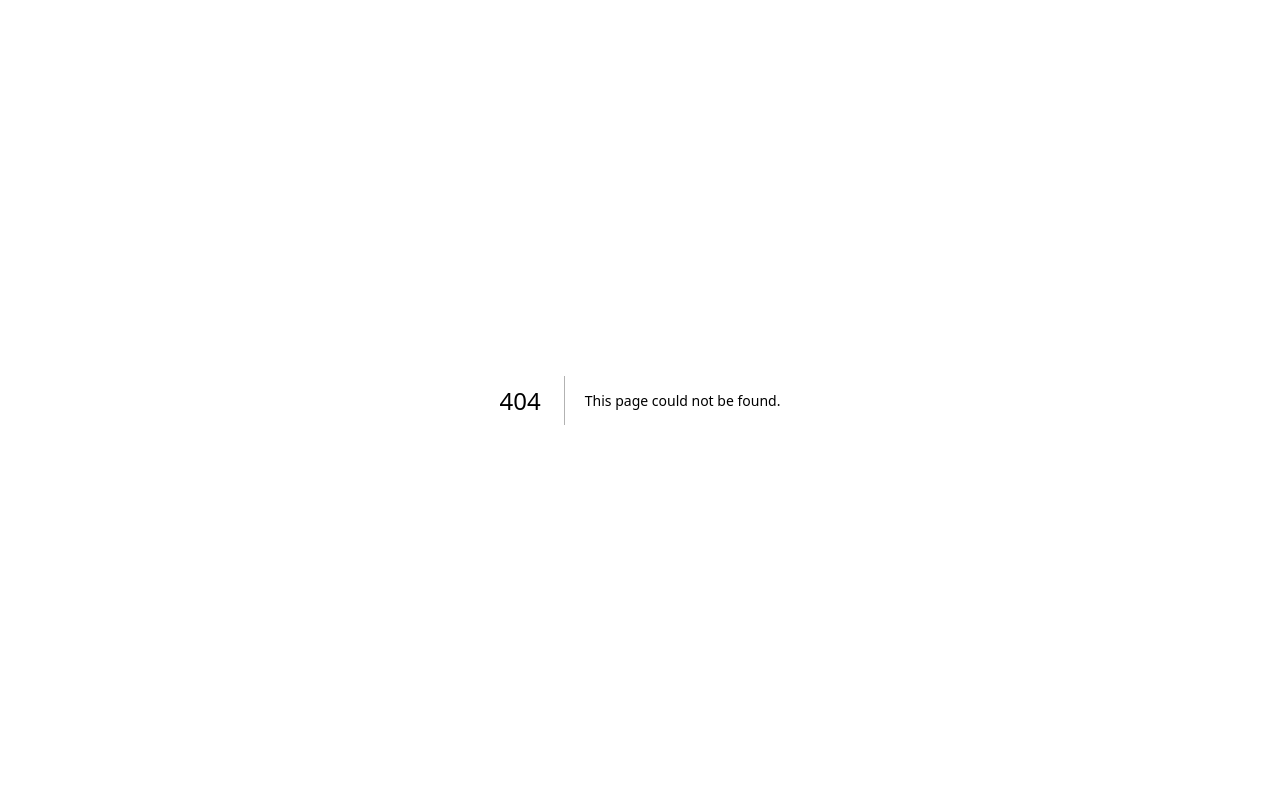
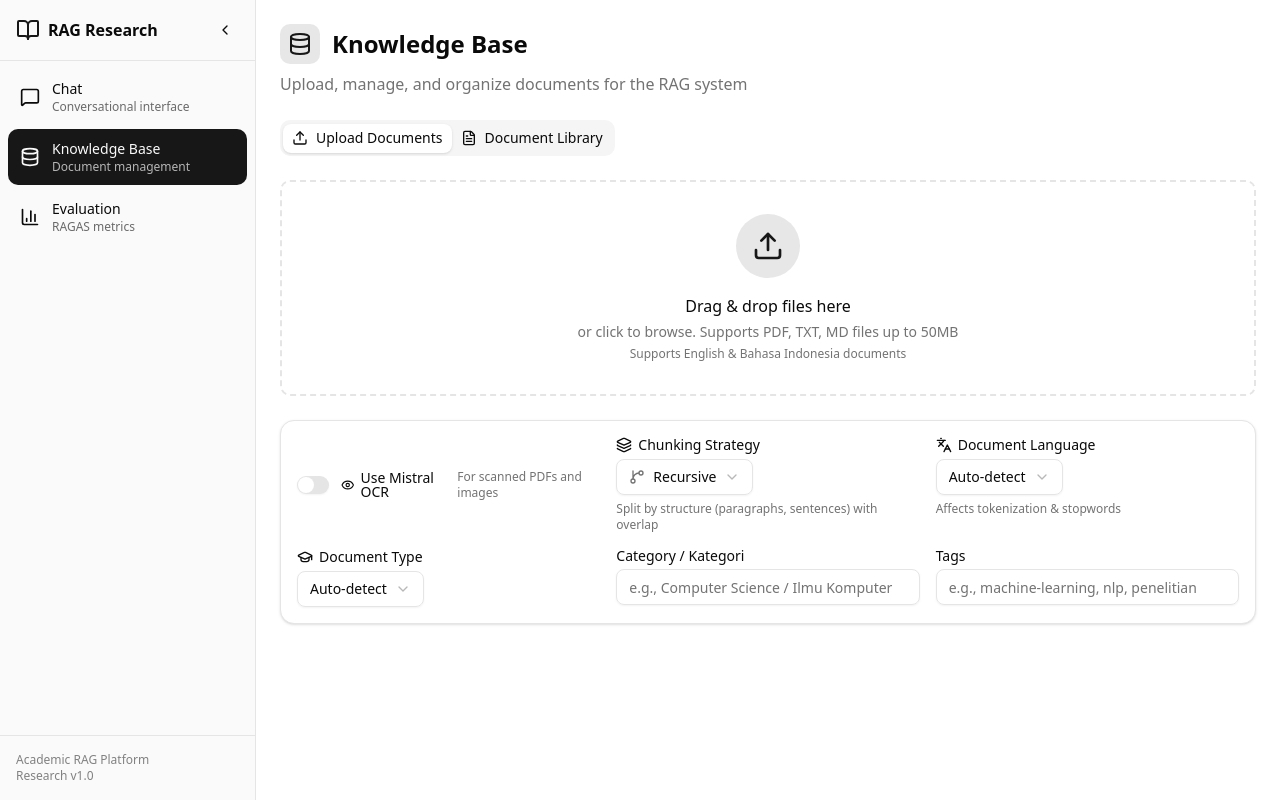
Before and after one commit to yehezkieldio/academic-research-rag-chatbot, a Next.js app: page /manage in a window 1280 px wide. Before the commit this address had no page. Built offline with nearby package versions, Linux system fonts and the light colour scheme.

Commit message:
feat: add pages

```diff
--- /dev/null
+++ b/src/app/evaluation/page.tsx
@@ -0,0 +1,29 @@
+import { BarChart3 } from "lucide-react";
+import { EvaluationDashboard } from "@/components/evaluation/evaluation-dashboard";
+import { Sidebar } from "@/components/layout/sidebar";
+
+export default function EvaluationPage() {
+    return (
+        <div className="flex h-screen bg-background">
+            <Sidebar />
+            <main className="flex-1 overflow-auto">
+                <div className="mx-auto max-w-7xl p-6">
+                    {/* Header */}
+                    <div className="mb-6">
+                        <div className="mb-2 flex items-center gap-3">
+                            <div className="rounded-lg bg-primary/10 p-2">
+                                <BarChart3 className="h-6 w-6 text-primary" />
+                            </div>
+                            <h1 className="font-semibold text-2xl text-foreground">RAG Evaluation</h1>
+                        </div>
+                        <p className="text-muted-foreground">
+                            Quantitative analysis using RAGAS metrics: Compare RAG vs Non-RAG performance
+                        </p>
+                    </div>
+
+                    <EvaluationDashboard />
+                </div>
+            </main>
+        </div>
+    );
+}
--- /dev/null
+++ b/src/app/manage/page.tsx
@@ -0,0 +1,51 @@
+import { Database, FileText, Upload } from "lucide-react";
+import { Sidebar } from "@/components/layout/sidebar";
+import { DocumentList } from "@/components/manage/document-list";
+import { DocumentUploader } from "@/components/manage/document-uploader";
+import { Tabs, TabsContent, TabsList, TabsTrigger } from "@/components/ui/tabs";
+
+export default function ManagePage() {
+    return (
+        <div className="flex h-screen bg-background">
+            <Sidebar />
+            <main className="flex-1 overflow-auto">
+                <div className="mx-auto max-w-6xl p-6">
+                    {/* Header */}
+                    <div className="mb-6">
+                        <div className="mb-2 flex items-center gap-3">
+                            <div className="rounded-lg bg-primary/10 p-2">
+                                <Database className="h-6 w-6 text-primary" />
+                            </div>
+                            <h1 className="font-semibold text-2xl text-foreground">Knowledge Base</h1>
+                        </div>
+                        <p className="text-muted-foreground">
+                            Upload, manage, and organize documents for the RAG system
+                        </p>
+                    </div>
+
+                    {/* Tabs */}
+                    <Tabs className="space-y-4" defaultValue="upload">
+                        <TabsList>
+                            <TabsTrigger className="gap-2" value="upload">
+                                <Upload className="h-4 w-4" />
+                                Upload Documents
+                            </TabsTrigger>
+                            <TabsTrigger className="gap-2" value="documents">
+                                <FileText className="h-4 w-4" />
+                                Document Library
+                            </TabsTrigger>
+                        </TabsList>
+
+                        <TabsContent value="upload">
+                            <DocumentUploader />
+                        </TabsContent>
+
+                        <TabsContent value="documents">
+                            <DocumentList />
+                        </TabsContent>
+                    </Tabs>
+                </div>
+            </main>
+        </div>
+    );
+}
--- a/src/app/page.tsx
+++ b/src/app/page.tsx
@@ -1,7 +1,13 @@
-export default function Home() {
+import { ChatInterface } from "@/components/chat/chat-interface";
+import { Sidebar } from "@/components/layout/sidebar";
+
+export default function ChatPage() {
     return (
-        <div>
-            <h1>Hello, world!</h1>
+        <div className="flex h-screen bg-background">
+            <Sidebar />
+            <main className="flex flex-1 flex-col overflow-hidden">
+                <ChatInterface />
+            </main>
         </div>
     );
 }
```
